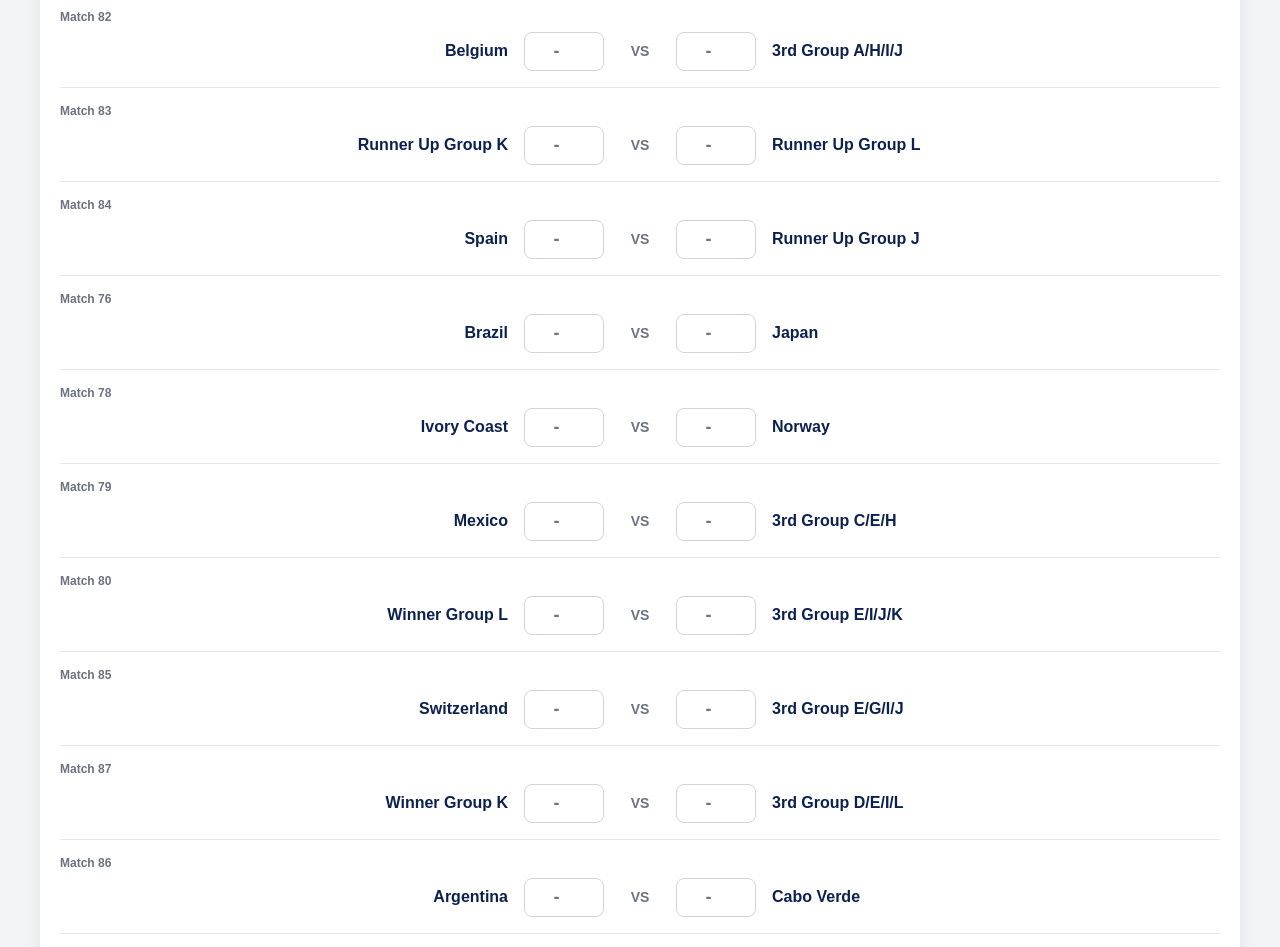
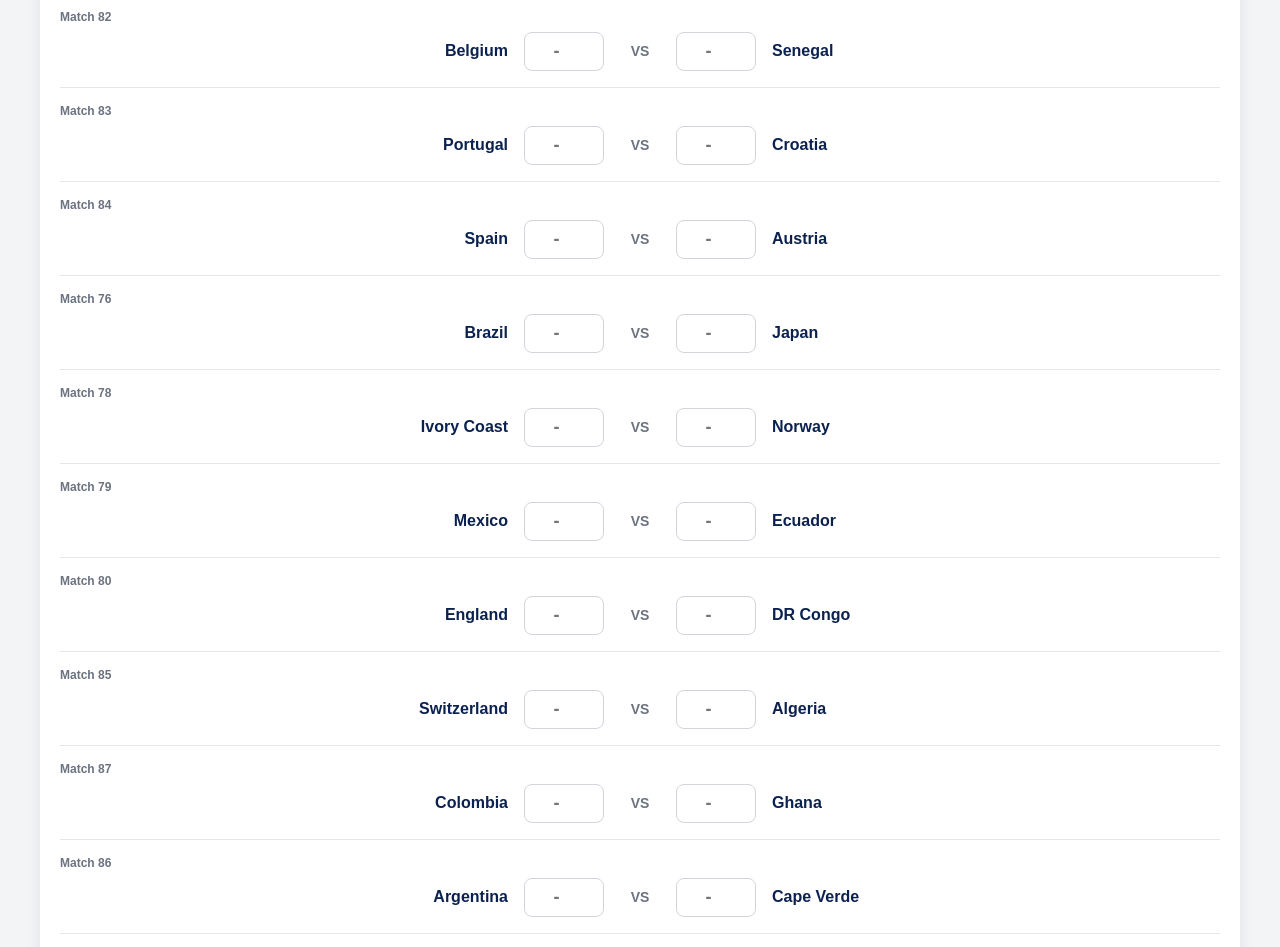
Before and after one commit to wefferch/wc2026-group-phase-quiniela, a plain HTML site: page index.html in a window 1280 px wide. Shown: the part 820-1767 px from the top of the page. Drawn offline with Linux system fonts and the light colour scheme.

Commit message:
Complete R32
All R32 Matches set

```diff
--- a/index.html
+++ b/index.html
@@ -107,16 +107,16 @@
     { id: 74, nextMatch: 89, side: 'home', t1: "Germany", t2: "Paraguay" },
     { id: 77, nextMatch: 89, side: 'away', t1: "France", t2: "Sweden" },
     { id: 81, nextMatch: 94, side: 'home', t1: "United States", t2: "Bosnia & Herzegovina" },
-    { id: 82, nextMatch: 94, side: 'away', t1: "Belgium", t2: "3rd Group A/H/I/J" },
-    { id: 83, nextMatch: 93, side: 'home', t1: "Runner Up Group K", t2: "Runner Up Group L" },
-    { id: 84, nextMatch: 93, side: 'away', t1: "Spain", t2: "Runner Up Group J" },
+    { id: 82, nextMatch: 94, side: 'away', t1: "Belgium", t2: "Senegal" },
+    { id: 83, nextMatch: 93, side: 'home', t1: "Portugal", t2: "Croatia" },
+    { id: 84, nextMatch: 93, side: 'away', t1: "Spain", t2: "Austria" },
     { id: 76, nextMatch: 91, side: 'home', t1: "Brazil", t2: "Japan" },
     { id: 78, nextMatch: 91, side: 'away', t1: "Ivory Coast", t2: "Norway" },
-    { id: 79, nextMatch: 92, side: 'home', t1: "Mexico", t2: "3rd Group C/E/H" },
-    { id: 80, nextMatch: 92, side: 'away', t1: "Winner Group L", t2: "3rd Group E/I/J/K" },
-    { id: 85, nextMatch: 96, side: 'home', t1: "Switzerland", t2: "3rd Group E/G/I/J" },
-    { id: 87, nextMatch: 96, side: 'away', t1: "Winner Group K", t2: "3rd Group D/E/I/L" },
-    { id: 86, nextMatch: 95, side: 'home', t1: "Argentina", t2: "Cabo Verde" },
+    { id: 79, nextMatch: 92, side: 'home', t1: "Mexico", t2: "Ecuador" },
+    { id: 80, nextMatch: 92, side: 'away', t1: "England", t2: "DR Congo" },
+    { id: 85, nextMatch: 96, side: 'home', t1: "Switzerland", t2: "Algeria" },
+    { id: 87, nextMatch: 96, side: 'away', t1: "Colombia", t2: "Ghana" },
+    { id: 86, nextMatch: 95, side: 'home', t1: "Argentina", t2: "Cape Verde" },
     { id: 88, nextMatch: 95, side: 'away', t1: "Australia", t2: "Egypt" }
   ],
   r16: [
```
